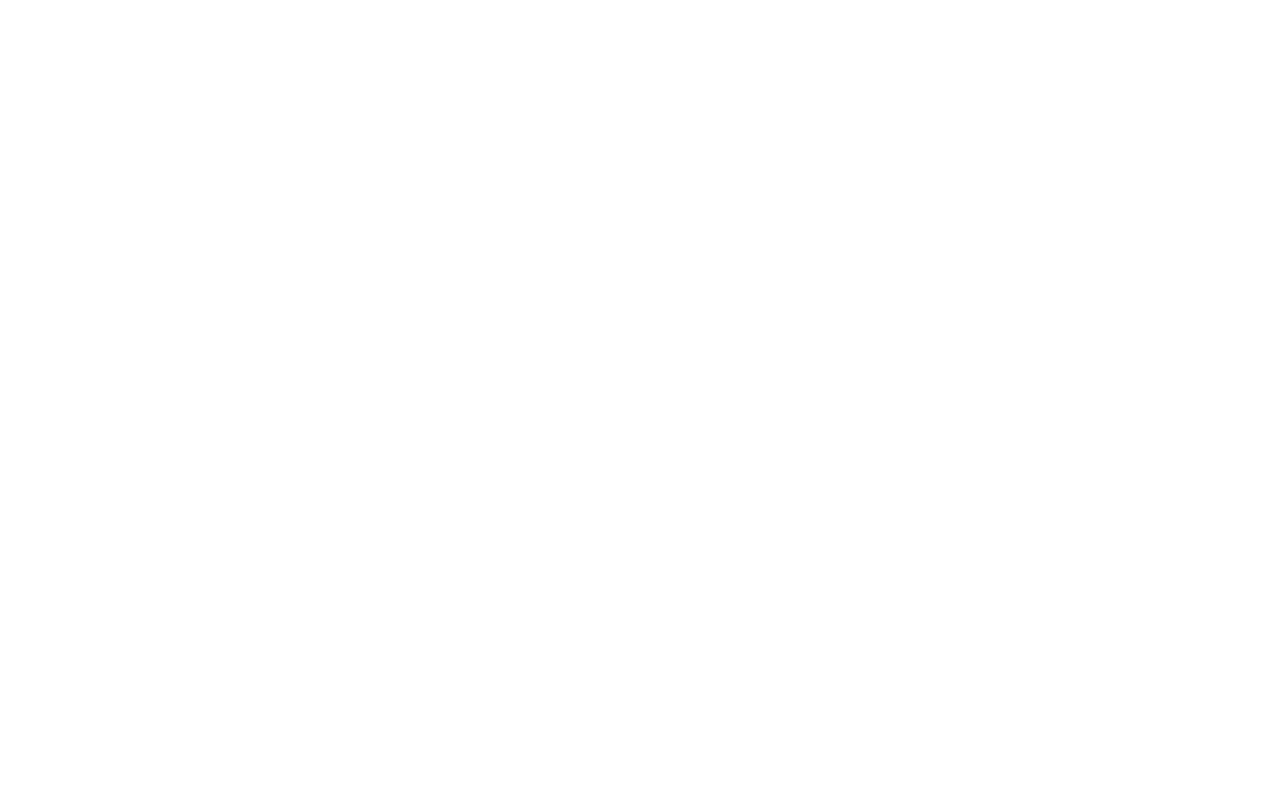
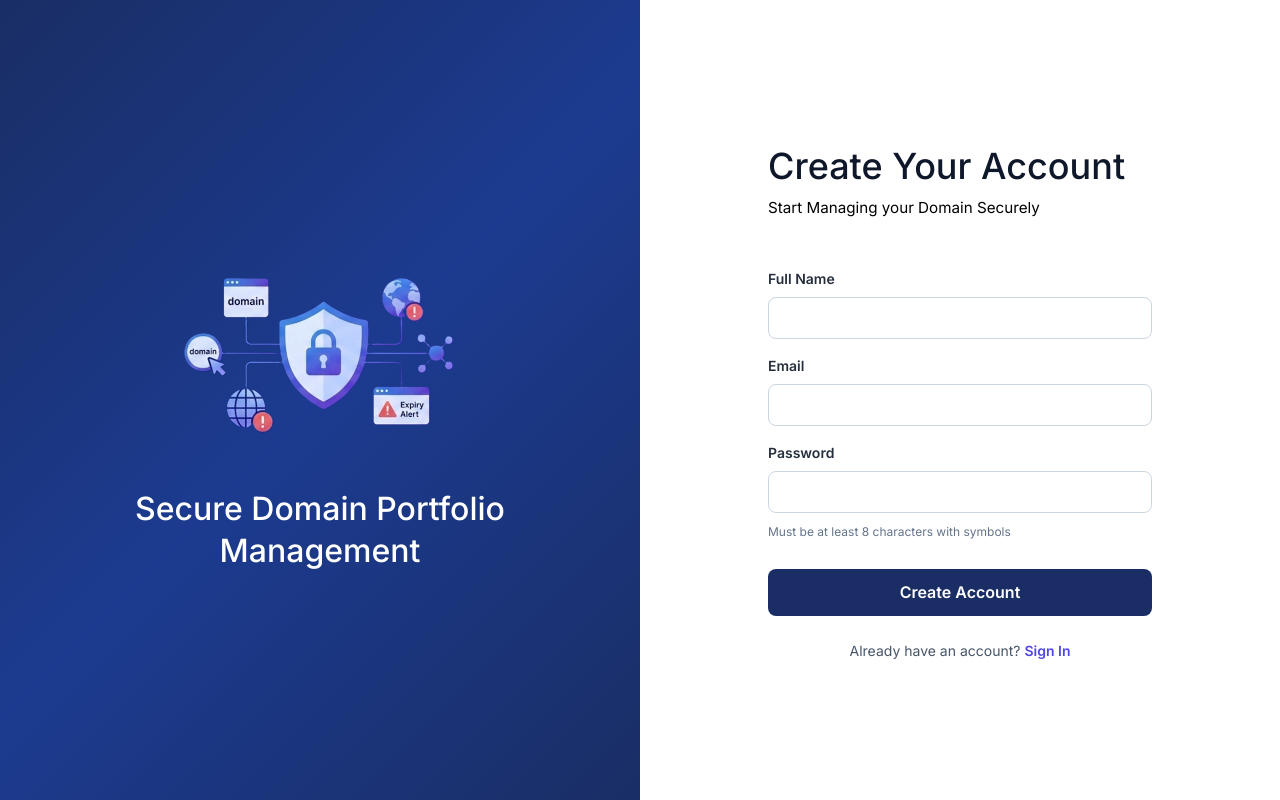
Before and after one commit to Nathaniel-saint/Domain-Guard, a React (Vite) app in the folder frontend/: page /register in a window 1280 px wide. Before the commit this address had no page. Built offline with nearby package versions, Linux system fonts and the light colour scheme; a web font is replaced by a local one.

Commit message:
Finished the styling auth screens

```diff
--- a/frontend/src/App.jsx
+++ b/frontend/src/App.jsx
@@ -4,6 +4,9 @@ import Nav from './components/Nav'
 import Hero from './components/Hero'
 import NextHero from './components/NextHero'
 import Footer from './components/Footer'
+import AuthLayout from './components/auth/AuthLayout'
+import Register from './components/auth/Register'
+import SignIn from './components/auth/SignIn'
 
 
 
@@ -14,6 +17,10 @@ function App() {
     <BrowserRouter>
       <Routes>
         <Route path='/' element={<><Nav /> <Hero /> <NextHero /> <Footer /> </>} />
+        <Route path='/register' element={ <AuthLayout  />}>
+        <Route index element={<Register />}/>
+        <Route path='signin' element={ <SignIn /> } />
+        </Route>
       </Routes>
     </BrowserRouter>
     </>
--- a/frontend/src/components/Hero.jsx
+++ b/frontend/src/components/Hero.jsx
@@ -13,7 +13,7 @@ function Hero() {
                 </h1>
                 <p className="hero-para">Securely manage your entire domain portfolio, store passwords, and get automatic expiry alerts, all in one place.</p>
                 <div className="hero-links">
-                    <Link className='get-link' to='/'>Get Started For Free</Link>
+                    <Link className='get-link' to='/register'>Get Started For Free</Link>
                     <Link className='demo-link' to='/'>Watch a Demo</Link>
                 </div>
             </div>
--- a/frontend/src/components/Nav.jsx
+++ b/frontend/src/components/Nav.jsx
@@ -12,8 +12,8 @@ function Nav() {
                 <h3 className='name' >Domain Guard</h3>
             </Link>
             <nav className='nav-links'>
-                <Link className='s-in' to='/'>Sign In</Link>
-                <Link className='s-up' to='/'>Sign Up</Link>
+                <Link className='s-in' to='/register/signin'>Sign In</Link>
+                <Link className='s-up' to='/register'>Sign Up</Link>
             </nav>
         </nav>
     </>
--- a/frontend/src/components/NextHero.jsx
+++ b/frontend/src/components/NextHero.jsx
@@ -29,7 +29,7 @@ function NextHero() {
             </div>
                 <div className="promp-start">
                     <h3>Start protecting your digital assets today.</h3>
-                    <Link to='/'>Sign up for Free</Link>
+                    <Link to='/register'>Sign up for Free</Link>
                 </div>
         </div>
     </>
--- a/frontend/src/components/auth/AuthLayout.css
+++ b/frontend/src/components/auth/AuthLayout.css
@@ -0,0 +1,60 @@
+.auth-all {
+    display: flex;
+    flex-direction: row;
+    background-color: #FFFFFF;
+    min-height: 100vh;
+    width: 100%;
+}
+
+.auth-side {
+    width: 50%;
+    display: flex;
+    flex-direction: column;
+    background: linear-gradient(135deg, #1A2E65 0%, #1c3b90 50%, #1A2E65 100%);
+    align-items: center;
+    justify-content: center;
+    padding: 3rem 2rem;
+    color: #FFFFFF;
+    font-family: 'Inter', sans-serif;
+}
+
+.auth-side img {
+    max-width: 22rem;
+    width: 100%;
+    height: auto;
+    object-fit: contain;
+}
+
+.auth-side h1 {
+    text-align: center;
+    font-weight: 500;
+    max-width: 28rem;
+    width: 100%;
+    font-size: clamp(1.5rem, 2.5vw, 2.25rem);
+    line-height: 1.3;
+    margin-top: 2rem;
+}
+
+.signup-in-bg {
+    width: 50%;
+    display: flex;
+    align-items: center;
+    justify-content: center;
+    padding: 2rem;
+}
+
+@media (max-width: 48rem) {
+    .auth-all {
+        flex-direction: column;
+    }
+
+    .auth-side {
+        display: none;
+    }
+
+    .signup-in-bg {
+        width: 100%;
+        min-height: 100vh;
+        padding: 1.5rem;
+    }
+}
--- a/frontend/src/components/auth/AuthLayout.jsx
+++ b/frontend/src/components/auth/AuthLayout.jsx
@@ -1,8 +1,22 @@
 import React from 'react'
+import { Outlet } from 'react-router-dom'
+import auth_image from '../../assets/auth_screen_image.png'
+import './AuthLayout.css'
 
 function AuthLayout() {
   return (
-    <div>AuthLayout</div>
+    <>
+        <div className='auth-all'>
+            <aside className='auth-side'>
+                <img src={auth_image} alt="authentication image" />
+                <h1>Secure Domain Portfolio Management</h1>
+            </aside>
+
+            <main className='signup-in-bg'>
+                <Outlet />
+            </main>
+        </div>
+    </>
   )
 }
 
--- a/frontend/src/components/auth/Register.css
+++ b/frontend/src/components/auth/Register.css
@@ -0,0 +1,107 @@
+.form-bg {
+    width: 100%;
+    display: flex;
+    justify-content: center;
+    align-items: center;
+    font-family: 'Inter', sans-serif;
+}
+
+.form-wrapper {
+    display: flex;
+    flex-direction: column;
+    width: 100%;
+    max-width: 24rem;
+    gap: 0.5rem;
+}
+
+.form-head-p {
+    margin-bottom: 2rem;
+}
+
+.form-head {
+    font-size: clamp(1.75rem, 3vw, 2.25rem);
+    font-weight: 700;
+    color: #0F172A;
+    margin-bottom: 0.25rem;
+}
+
+.form-head-p h1{
+    font-weight: 500;
+}
+
+.sign-up-p{
+    color: black;
+    font-size: 0.95rem;
+}
+
+.form-wrapper label {
+    font-size: 0.875rem;
+    font-weight: 600;
+    color: #252f3d;
+    margin-top: 0.5rem;
+}
+
+.form-wrapper input {
+    width: 100%;
+    padding: 0.5rem 1rem;
+    border: 0.0625rem solid #CBD5E1;
+    border-radius: 0.5rem;
+    font-size: 1rem;
+    outline: none;
+    transition: border-color 0.2s ease, box-shadow 0.2s ease;
+}
+
+.form-wrapper input:focus {
+    border-color: #3323cc;
+}
+
+.instruct {
+    font-size: 0.75rem;
+    color: #64748B;
+    margin-top: 0.125rem;
+    margin-bottom: 0.75rem;
+}
+
+.form-wrapper button{
+    width: 100%;
+    background-color: #1A2E65;
+    color: #FFFFFF;
+    border: none;
+    padding: 0.7rem;
+    border-radius: 0.5rem;
+    font-weight: 600;
+    font-size: 1rem;
+    cursor: pointer;
+    margin-top: 0.5rem;
+    transition: background-color 0.2s ease;
+}
+
+.form-wrapper button:hover {
+    background-color: #133590;
+}
+
+
+@media (max-width: 48rem) {
+    .form-wrapper {
+        max-width: 100%;
+    }
+}
+
+.form-wrapper span {
+    margin-top: 1rem;
+    text-align: center;
+    font-size: 0.875rem;
+    color: #475569;
+}
+
+.form-wrapper span a {
+    color: #4F46E5;
+    font-weight: 600;
+    text-decoration: none;
+    transition: color 0.2s ease;
+}
+
+.form-wrapper span a:hover {
+    color: #3323CC;
+    text-decoration: underline;
+}
--- a/frontend/src/components/auth/Register.jsx
+++ b/frontend/src/components/auth/Register.jsx
@@ -0,0 +1,49 @@
+import React from 'react'
+import './Register.css'
+import { Link } from 'react-router-dom'
+import { useState } from 'react'
+
+function Register() {
+
+    const [form, setForm] = useState({
+        fullName: '',
+        email: '',
+        password: '',
+    })
+
+    const handleChange = e =>{
+        setForm({
+            ...form,
+            [e.target.name]: e.target.value
+        })
+    }
+    const handleSubmit = e =>{
+
+    }
+  return (
+    <>
+        <div className="form-bg">
+            <form className="form-wrapper" onSubmit={handleSubmit} >
+
+                <div className="form-head-p">
+                    <h1 className="form-head">Create Your Account</h1>
+                    <p className='sign-up-p'>Start Managing your Domain Securely</p>
+                </div>
+
+                <label>Full Name</label>
+                <input type="text" required name="fullName" value={form.fullName} onChange={handleChange}></input>
+                <label>Email</label>
+                <input type="email" name="email" value={form.email} onChange={handleChange} required></input>
+                <label>Password</label>
+                <input type="password" name="password" value={form.password} onChange={handleChange} required></input>
+                <p className="instruct">Must be at least 8 characters with symbols</p>
+                <button type="submit">Create Account</button>
+
+                <span>Already have an account? <Link to='signin'>Sign In</Link></span>
+            </form>
+        </div>
+    </>
+  )
+}
+
+export default Register
--- a/frontend/src/components/auth/SignIn.css
+++ b/frontend/src/components/auth/SignIn.css
@@ -0,0 +1,94 @@
+.form.sign-in {
+    display: flex;
+    flex-direction: column;
+    width: 100%;
+    max-width: 24rem;
+    font-family: 'Inter', sans-serif;
+}
+
+.sigin-head-p {
+    display: flex;
+    flex-direction: column;
+    align-items: flex-start;
+    text-align: left;
+    margin-bottom: 1.5rem;
+}
+
+.sigin-head-p h1 {
+    font-size: clamp(1.75rem, 3vw, 2.25rem);
+    font-weight: 700;
+    color: #0F172A;
+    margin-bottom: 0.25rem;
+}
+
+.sign-in-p {
+    color: #64748B;
+    font-size: 0.95rem;
+    margin: 0;
+}
+
+.email,
+.pass {
+    font-size: 0.875rem;
+    font-weight: 600;
+    color: #252F3D;
+    margin-bottom: 0.5rem;
+}
+
+.sign-in input {
+    width: 100%;
+    padding: 0.5rem 1rem;
+    border: 0.0625rem solid #CBD5E1;
+    border-radius: 0.5rem;
+    font-size: 1rem;
+    outline: none;
+    transition: border-color 0.2s ease, box-shadow 0.2s ease;
+    margin-bottom: 1.25rem;
+}
+
+.sign-in input:focus {
+    border-color: #4F46E5;
+}
+
+.submit-in {
+    width: 100%;
+    background-color: #1A2E65;
+    color: #FFFFFF;
+    border: none;
+    padding: 0.7rem;
+    border-radius: 0.5rem;
+    font-weight: 600;
+    font-size: 1rem;
+    cursor: pointer;
+    margin-top: 0.25rem;
+    margin-bottom: 1.25rem;
+    transition: background-color 0.2s ease;
+}
+
+.submit-in:hover {
+    background-color: #133590;
+}
+
+.form.sign-in > p {
+    text-align: center;
+    font-size: 0.875rem;
+    color: #475569;
+}
+
+.form.sign-in > p a {
+    color: #4F46E5;
+    font-weight: 600;
+    text-decoration: none;
+    transition: color 0.2s ease;
+}
+
+.form.sign-in > p a:hover {
+    color: #3323CC;
+    text-decoration: underline;
+}
+
+@media (max-width: 48rem) {
+    .form.sign-in {
+        max-width: 100%;
+    }
+}
--- a/frontend/src/components/auth/SignIn.jsx
+++ b/frontend/src/components/auth/SignIn.jsx
@@ -0,0 +1,39 @@
+import React from 'react'
+import { useState } from 'react'
+import { Link } from 'react-router-dom'
+import './SignIn.css'
+
+function SignIn() {
+
+    const [form, setForm] = useState({
+        email: '',
+        password: '',
+    });
+
+    const handleChange = e =>{
+
+    }
+
+    const handleSubmit = e =>{
+
+    }
+
+  return (
+    <>
+     <form className="form sign-in" onSubmit={handleSubmit}>
+            <div className="sigin-head-p">
+                <h1>Sign In</h1>
+                <p className='sign-in-p'>Access your domain portfolio securely</p>
+            </div>
+            <label className="email">Email</label>
+            <input type="email" name="email" value={form.email} onChange={handleChange} required></input>
+            <label className='pass'>Password</label>
+            <input type="password" name="password" value={form.password} onChange={handleChange} required></input>
+            <button className="submit-in" type="submit">Sign In</button>
+            <p>Don't have an account? <Link to="/register">Sign Up</Link>.</p>
+        </form>
+    </>
+  )
+}
+
+export default SignIn
```
